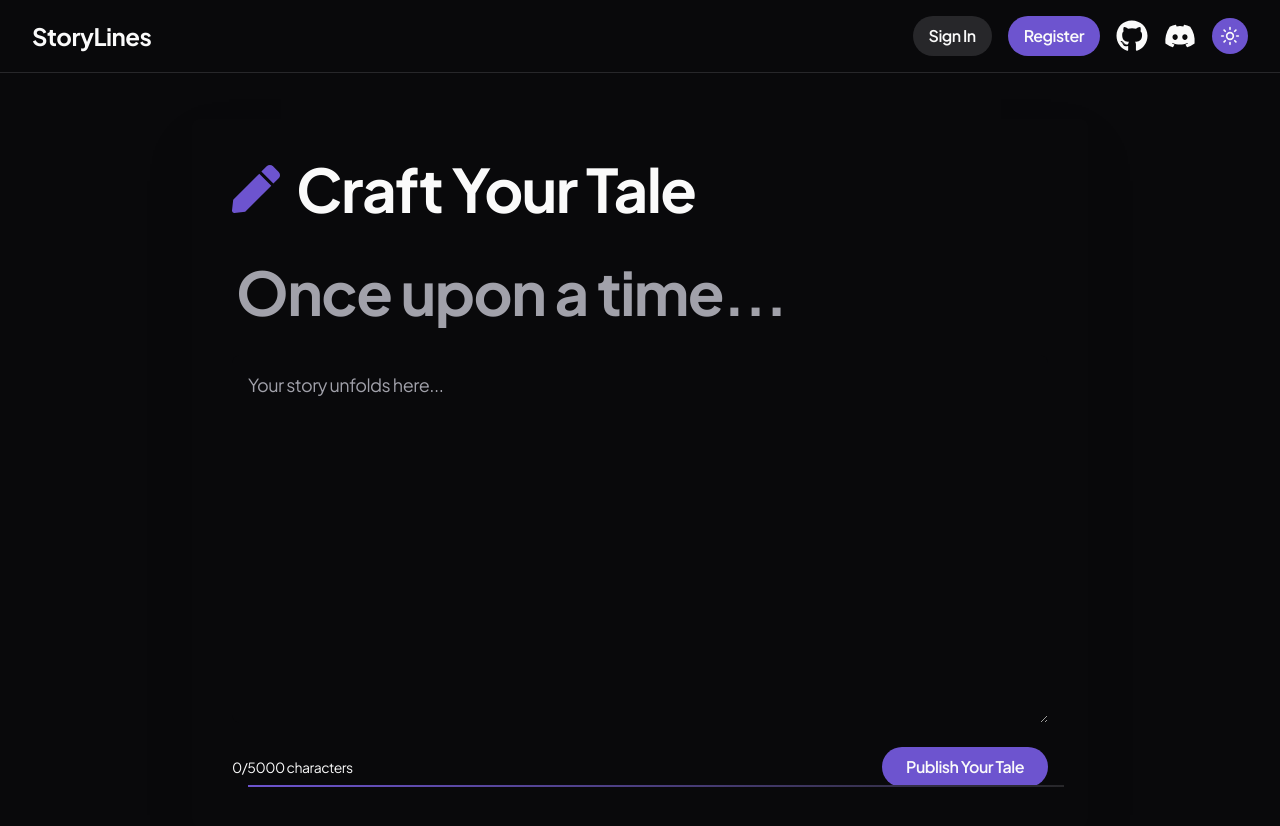
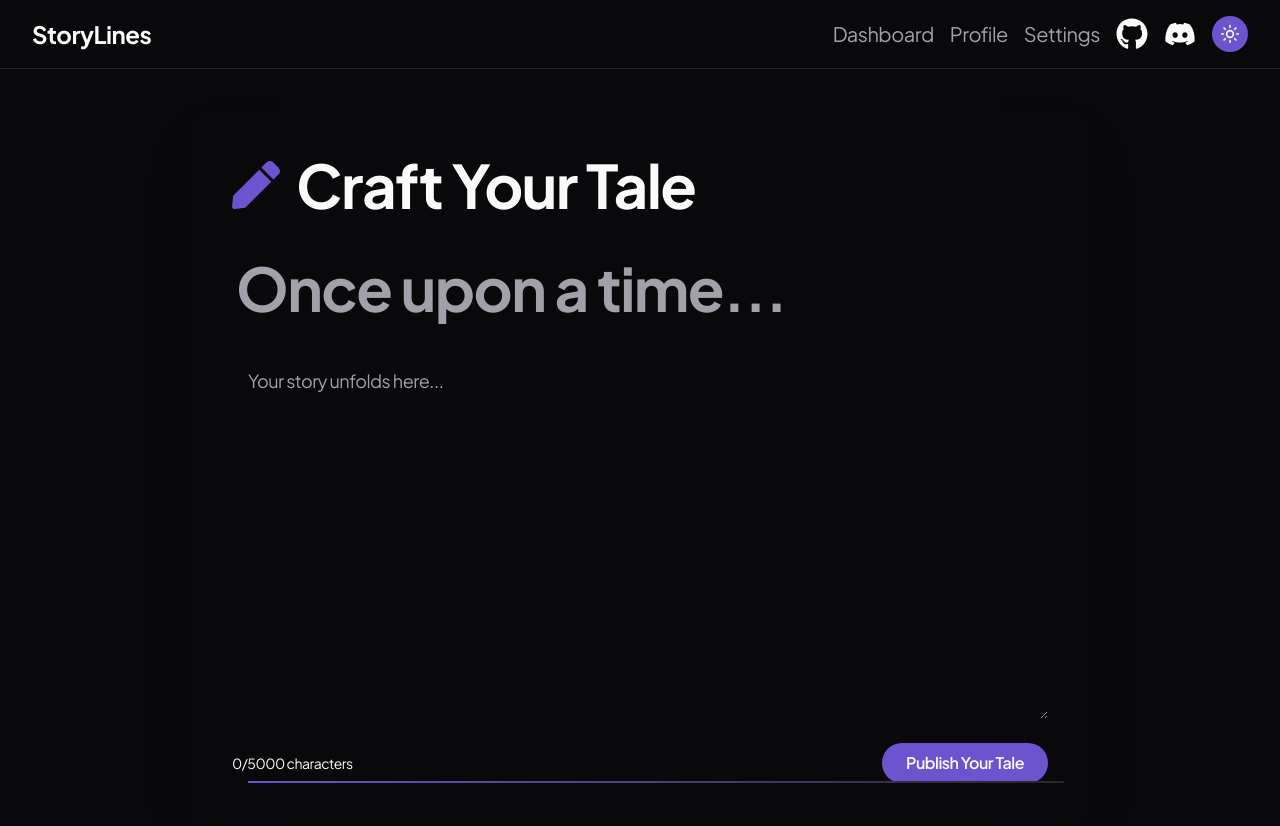
Before and after one commit to praneethravuri/storylines, a Next.js app: page /create-story in a window 1280 px wide. Shown: the top 826 px of the page. Built offline with nearby package versions, Linux system fonts and the light colour scheme.

Commit message:
navbar conditional routing

```diff
--- a/components/Navbar.tsx
+++ b/components/Navbar.tsx
@@ -4,9 +4,36 @@ import Link from 'next/link';
 import { FaGithub, FaDiscord } from 'react-icons/fa';
 import { Menu, X } from 'lucide-react';
 import ThemeToggle from './ThemeToggle';
+import { useRouter, usePathname } from 'next/navigation';
 
 const NavBar = () => {
+  const pathname = usePathname();
   const [isMobileMenuOpen, setIsMobileMenuOpen] = useState(false);
+
+  const isActive = (href: string) => pathname === href;
+
+  const renderNavLinks = () => {
+    if (pathname === "/") {
+      return (
+        <>
+          <div className='flex justify-between items-center space-x-4'>
+            <Link href="/about" className={`nav-link ${isActive('/about') ? '' : ''}`}>About</Link>
+            <Link href="/features" className={`nav-link ${isActive('/features') ? '' : ''}`}>Features</Link>
+            <button className="btn btn-secondary">Sign In</button>
+            <button className="btn btn-primary">Register</button>
+          </div>
+        </>
+      );
+    } else {
+      return (
+        <>
+          <Link href="/dashboard" className={`nav-link ${isActive('/dashboard') ? '' : ''}`}>Dashboard</Link>
+          <Link href="/profile" className={`nav-link ${isActive('/profile') ? '' : ''}`}>Profile</Link>
+          <Link href="/settings" className={`nav-link ${isActive('/settings') ? '' : ''}`}>Settings</Link>
+        </>
+      );
+    }
+  };
 
   return (
     <nav className="w-full z-50 transition-all duration-300 border-b bg-transparent">
@@ -15,8 +42,7 @@ const NavBar = () => {
           <Link href="/" className="link-primary">StoryLines</Link>
         </div>
         <div className="hidden md:flex items-center space-x-2 sm:space-x-4">
-          <button className="btn btn-secondary">Sign In</button>
-          <button className="btn btn-primary">Register</button>
+          {renderNavLinks()}
           <button className="btn-icon"><FaGithub className="icon-primary" /></button>
           <button className="btn-icon"><FaDiscord className="icon-primary" /></button>
           <ThemeToggle />
@@ -30,8 +56,7 @@ const NavBar = () => {
       {isMobileMenuOpen && (
         <div className="md:hidden border-t">
           <div className="container mx-auto px-4 py-4 space-y-4">
-            <button className="btn btn-secondary w-full">Sign In</button>
-            <button className="btn btn-primary w-full">Register</button>
+            {renderNavLinks()}
             <div className="flex justify-between items-center">
               <button className="btn-icon"><FaGithub className="icon-primary" /></button>
               <button className="btn-icon"><FaDiscord className="icon-primary" /></button>
--- a/styles/global.css
+++ b/styles/global.css
@@ -107,7 +107,7 @@
   }
 
   .nav-link {
-    @apply text-muted-foreground hover:text-foreground transition-colors duration-200;
+    @apply text-muted-foreground hover:text-foreground transition-colors duration-200 text-xl;
   }
 
   .heading-primary {
```
